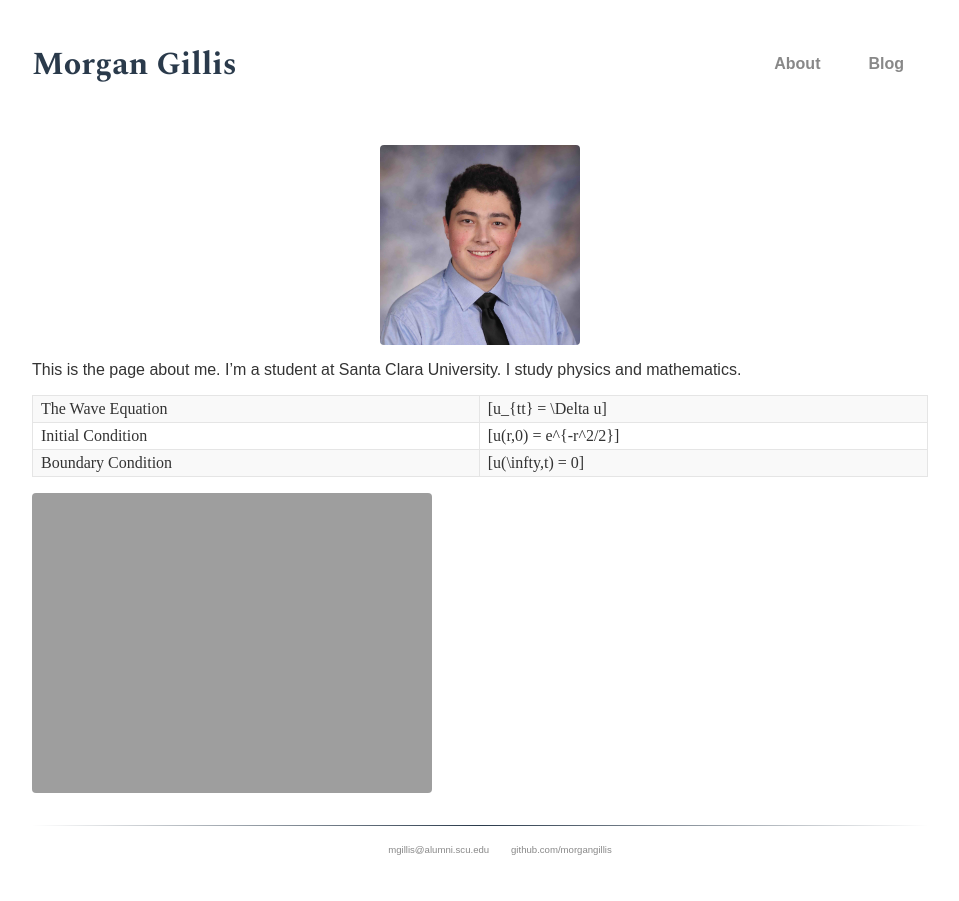
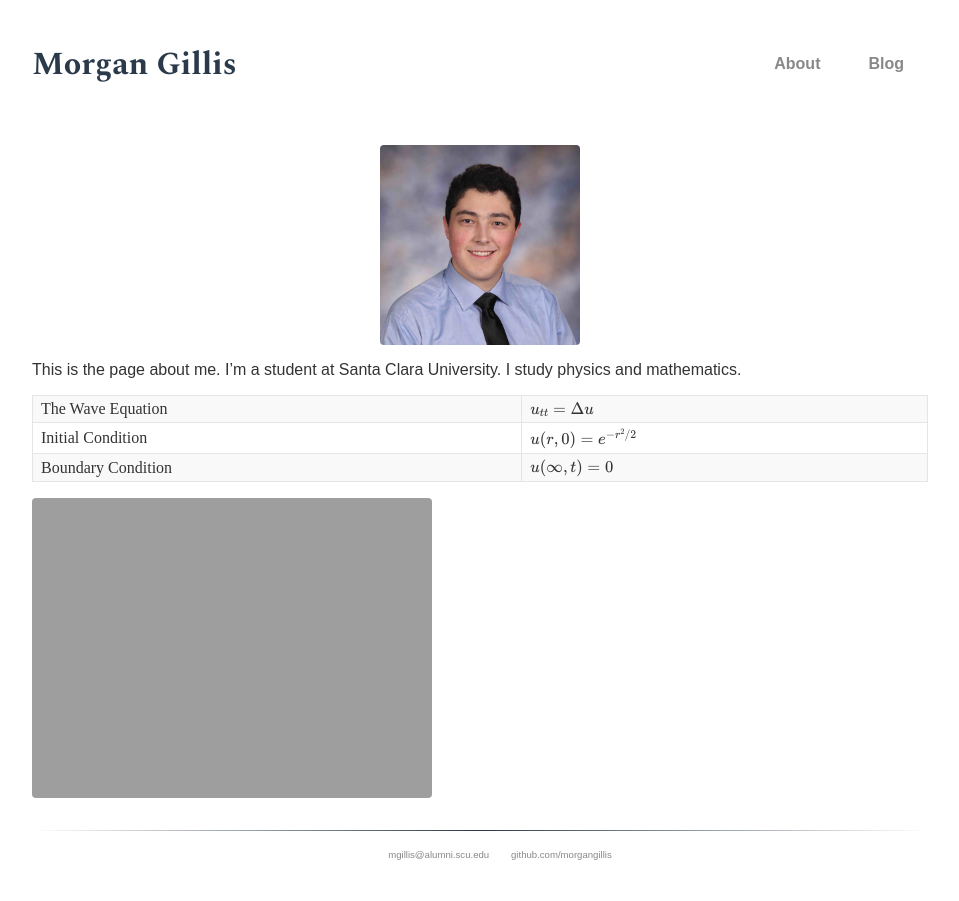
Before and after one commit to morgangillis/morgangillis.github.io, a Jekyll site: the page built from about.md, in a window 1280 px wide. Shown: the whole page, without its empty margins (160-1119 px from the left). Built offline with Jekyll 4.4.1, drawn with Linux system fonts in a browser that asks for light colours; some web fonts are replaced; formulas are drawn with MathJax 3.

Commit message:
Update table

```diff
--- a/about.md
+++ b/about.md
@@ -9,8 +9,8 @@ permalink: /about/
 This is the page about me. I'm a student at Santa Clara University. I study physics and mathematics.
 
 |---:|:---|
-|The Wave Equation | \[u_{tt} = \Delta u\]|
-|Initial Condition | \[u(r,0) = e^{-r^2/2}\]|
-|Boundary Condition | \[u(\infty,t) = 0\]|
+|The Wave Equation | $u_{tt} = \Delta u$|
+|Initial Condition | $u(r,0) = e^{-r^2/2}$|
+|Boundary Condition | $u(\infty,t) = 0$|
 
 ![heat]({{ site.url }}/assets/heat.gif)
```
